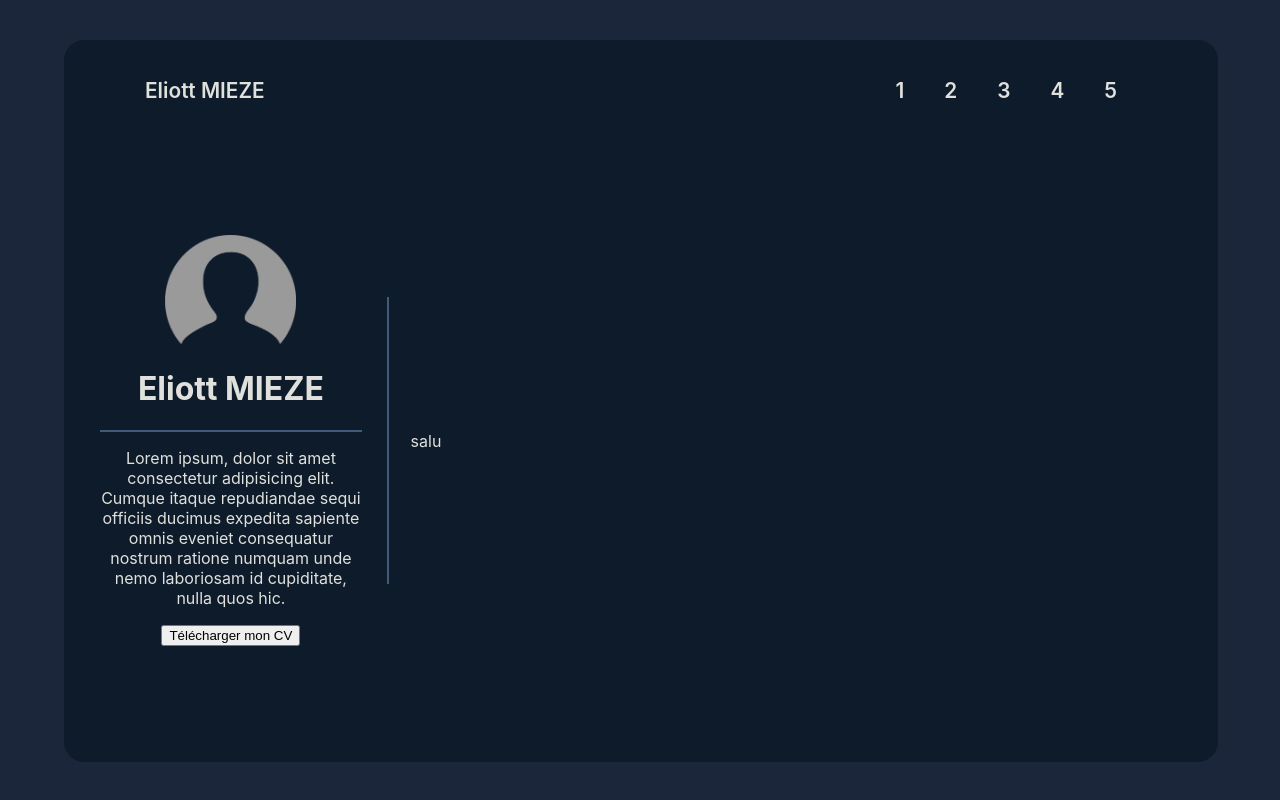
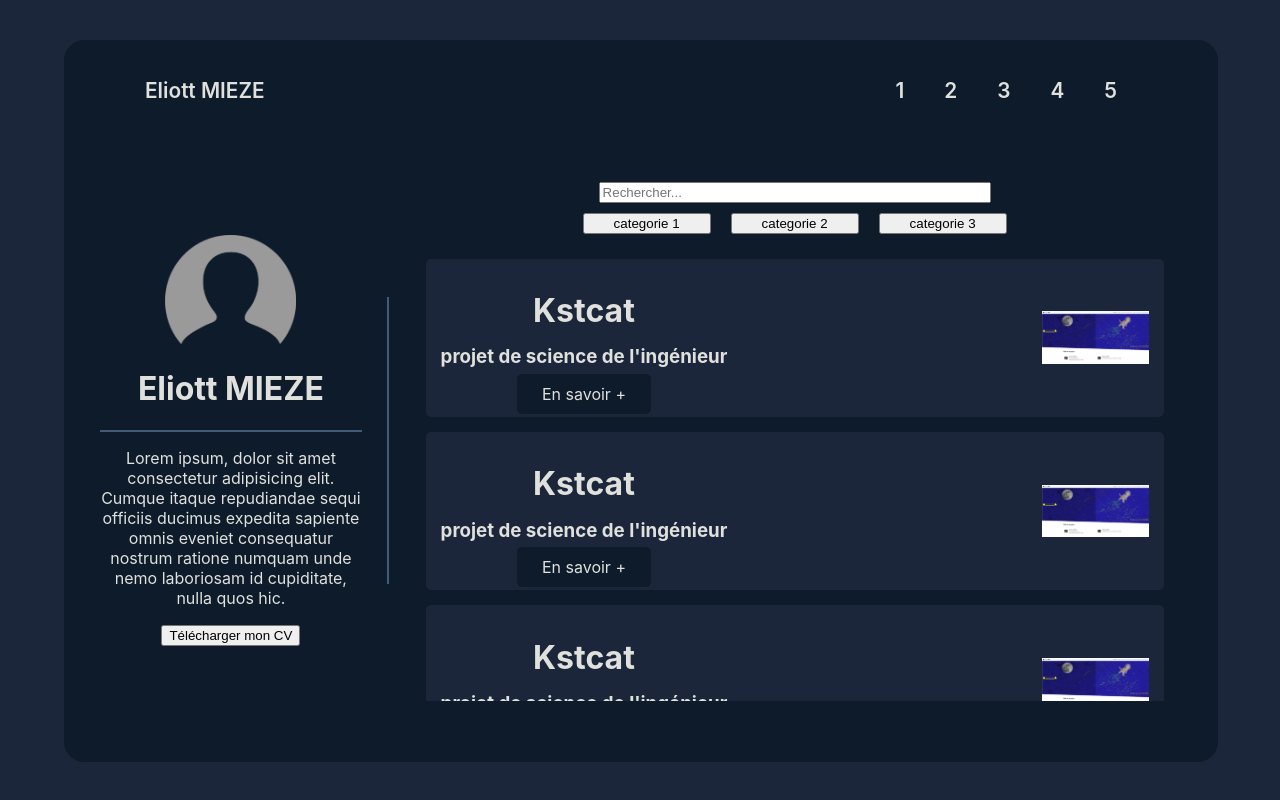
Before and after one commit to Nocteln/site-perso, a React (Create React App) app: page /dev in a window 1280 px wide. Built offline with nearby package versions, Linux system fonts and the light colour scheme.

Commit message:
ajout d'une premiere vertion de la page projet

```diff
--- a/src/App.css
+++ b/src/App.css
@@ -139,4 +139,61 @@ position: relative;
 
 .tout-comp {
   max-width: 60vw;
+  overflow: auto;
+  max-height: 65vh;
 }
+
+
+/******************************** Projets ********************************/
+
+.chercher {
+  display: flex;
+  flex-direction: column;
+  align-items: center;
+}
+
+.chercher input {
+  max-width: 30vw;
+  min-width: 30vw
+}
+
+.button-chercher button {
+  margin: 10px;
+  min-width: 10vw
+}
+
+
+.projectAll {
+  display: flex;
+  align-items: center;
+  background-color: #1B263B;
+  justify-content: space-between;
+  border-radius: 5px;
+  padding: 15px;
+  margin: 15px;
+}
+
+.projectAll .desc {
+  text-align: center;
+  color: #E0E1DD;
+  line-height: 1;
+
+}
+
+.projectAll a {
+  color: #E0E1DD;
+  text-decoration: none;
+  background-color: #0D1B2A;
+  padding: 10px;
+  padding-left: 25px;
+  padding-right: 25px;
+  border-radius: 5px;
+}
+
+.projectAll a:hover {
+background-color: #E0E1DD;
+color: #0D1B2A;
+}
+.projectAll img {
+  width: 15%;
+}
--- a/src/App.jsx
+++ b/src/App.jsx
@@ -1,6 +1,6 @@
 import { BrowserRouter, Routes, Route } from "react-router-dom";
-import Acceuil from "./screens/Acceuil"
-import About from './screens/About';
+import Acceuil from "./screens/Acceuil";
+import About from "./screens/About";
 import Erreur from "./screens/Erreur";
 import Contact from "./screens/Contact";
 import Skills from "./screens/Skills";
--- /dev/null
+++ b/src/components/CardProjet.jsx
@@ -0,0 +1,12 @@
+export default function CardProject({ opt }) {
+  return (
+    <div className="projectAll">
+      <div className="desc">
+        <h1>{opt.nom}</h1>
+        <h3>{opt.description}</h3>
+        <a href={opt.ref}>En savoir +</a>
+      </div>
+      <img src={opt.img} alt={"Image de " + opt.nom} />
+    </div>
+  );
+}
--- a/src/screens/Dev.js
+++ b/src/screens/Dev.js
@@ -3,38 +3,46 @@ import "../App.css";
 import webimg from "../img/developpement-web.png";
 import discordimg from "../img/discord.png";
 import rbximg from "../img/rbx2.png";
+import kstcatimg from "../img/kstcatlogo.PNG";
 
-import Header from "../components/Header";
 import Hero from "../components/Hero";
 import Propos from "../components/Propos";
 import CardCompetence from "../components/CardCompetence";
+import CardProject from "../components/CardProjet";
 
 function About() {
   // state
-  const [composant, setComposant] = useState(1);
+  const [composant, setComposant] = useState(2);
 
   // comportements
 
-  const web = {
+  const webcomp = {
     titre: "Developpement Web",
     language: "Javascript, HTML, CSS",
     frame: "React.js",
     maitr: "J'ai des bases mais à consolider",
     img: webimg,
   };
-  const discord = {
+  const discordcomp = {
     titre: "Developpement Discord",
     language: "Javascript",
     frame: "Discord.js",
     maitr: "De bonnes bases",
     img: discordimg,
   };
-  const rbx = {
+  const rbxcomp = {
     titre: "Developpement Roblox",
     language: "Lua",
     frame: "Aucun",
     maitr: "Plus fort en build qu'en code",
     img: rbximg,
+  };
+
+  const kstcat = {
+    nom: "Kstcat",
+    description: "projet de science de l'ingénieur",
+    ref: "https://github.com/Nocteln/kst-cat",
+    img: kstcatimg,
   };
 
   const comp3 = () => {
@@ -44,10 +52,10 @@ function About() {
     setComposant(4);
   };
 
-  const handleClick = () => {
+  const comp2 = () => {
     setComposant(2);
-    console.log(composant);
   };
+
   //affichage
 
   return (
@@ -57,7 +65,9 @@ function About() {
         <div>
           <ul id="navbar">
             <li className="navlink">1</li>
-            <li className="navlink">2</li>
+            <li className="navlink" onClick={comp2}>
+              2
+            </li>
             <li className="navlink" onClick={comp3}>
               3
             </li>
@@ -74,8 +84,27 @@ function About() {
           <Propos />
         ) : composant === 3 ? (
           <div className="tout-comp">
-            <CardCompetence opt={web} /> <CardCompetence opt={discord} />
-            <CardCompetence opt={rbx} />
+            <CardCompetence opt={webcomp} />{" "}
+            <CardCompetence opt={discordcomp} />
+            <CardCompetence opt={rbxcomp} />
+          </div>
+        ) : composant === 2 ? (
+          <div className="tout-comp">
+            <div className="chercher">
+              <form>
+                <input type="text" placeholder="Rechercher..." />
+              </form>
+              <div className="button-chercher">
+                <button>categorie 1</button>
+                <button>categorie 2</button>
+                <button>categorie 3</button>
+              </div>
+            </div>
+            <CardProject opt={kstcat} />
+            <CardProject opt={kstcat} />
+            <CardProject opt={kstcat} />
+            <CardProject opt={kstcat} />
+            <CardProject opt={kstcat} />
           </div>
         ) : (
           "salu"
```
Also changed, not shown: src/img/kstcatlogo.PNG (added). Lines whose indentation alone changed are shown as unchanged.
